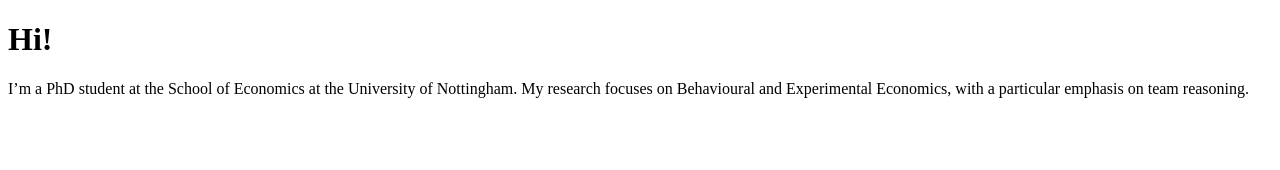
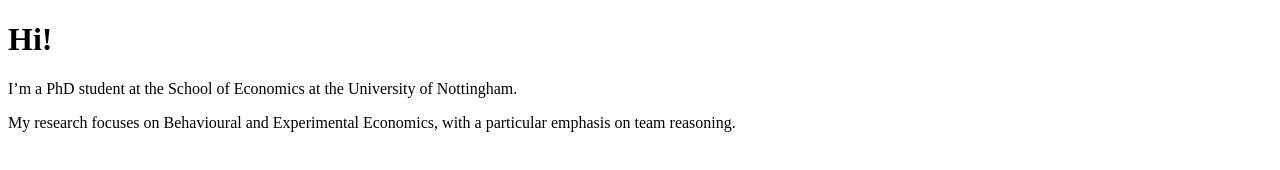
Before and after one commit to YunchaoJiang/personalwebsite, a plain HTML site: page index.html in a window 1280 px wide. Drawn offline with Linux system fonts and the light colour scheme.

Commit message:
index.html

```diff
--- a/index.html
+++ b/index.html
@@ -5,6 +5,7 @@
 </head>
 <body>
     <h1>Hi!</h1>
-    <p>I’m a PhD student at the School of Economics at the University of Nottingham. My research focuses on Behavioural and Experimental Economics, with a particular emphasis on team reasoning.</p>
+    <p>I’m a PhD student at the School of Economics at the University of Nottingham.</p>
+    <p>My research focuses on Behavioural and Experimental Economics, with a particular emphasis on team reasoning.</p>
 </body>
 </html>
```
